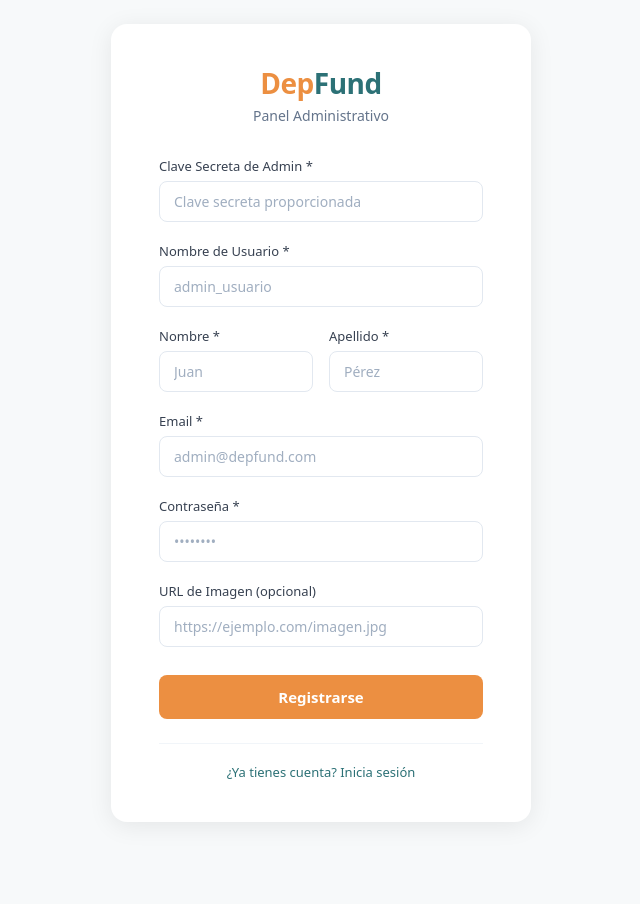
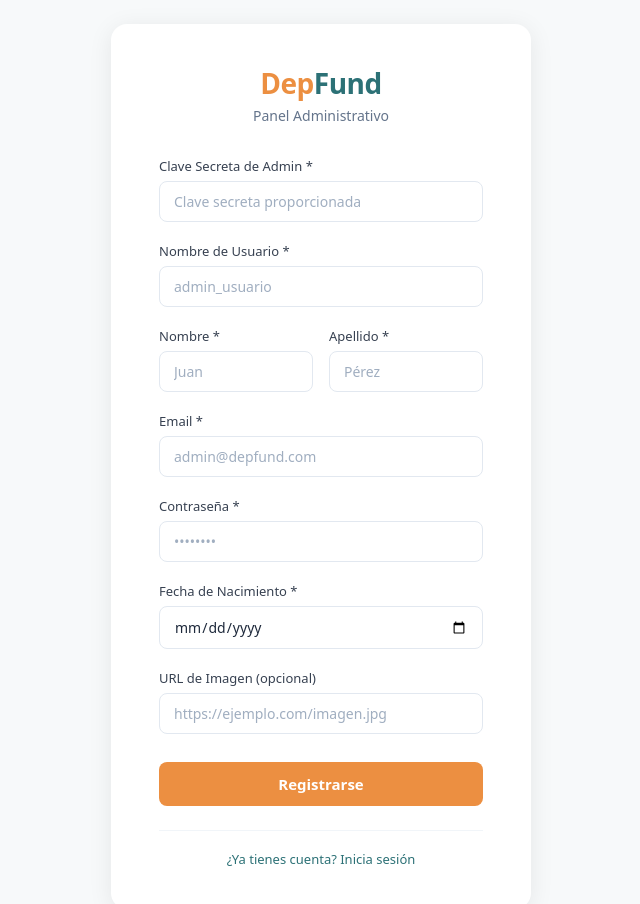
Before and after one commit to dep-fund/backoffice, a React (Vite) app: page /admin/register in a window 1280 px wide. Shown: the top 904 px of the page, without its empty margins (319-959 px from the left). Before the commit the page ends 846 px from the top, so only its background shows below. Built offline with nearby package versions, Linux system fonts and the light colour scheme; no server answers.

Commit message:
new birthdate

```diff
--- a/src/features/auth/pages/RegisterPage.tsx
+++ b/src/features/auth/pages/RegisterPage.tsx
@@ -13,6 +13,7 @@ const RegisterPage = () => {
     email: '',
     password: '',
     image: '',
+    birthdate:''
   });
   const { handleRegister, loading, error } = useRegister();
 
@@ -117,6 +118,18 @@ const RegisterPage = () => {
             />
           </div>
           <div className="auth-field">
+          <label className="auth-label">Fecha de Nacimiento *</label>
+          <input
+            className="auth-input"
+            type="date"
+            name="birthdate"
+            value={form.birthdate}
+            onChange={onChange}
+            required
+          />
+        </div>
+
+          <div className="auth-field">
             <label className="auth-label">URL de Imagen (opcional)</label>
             <input
               className="auth-input"
--- a/src/features/auth/types/auth.types.ts
+++ b/src/features/auth/types/auth.types.ts
@@ -10,6 +10,7 @@ export interface RegisterRequest {
   last_name: string;
   email: string;
   password: string;
+  birthdate: string;
   image?: string | null;
 }
 
```
